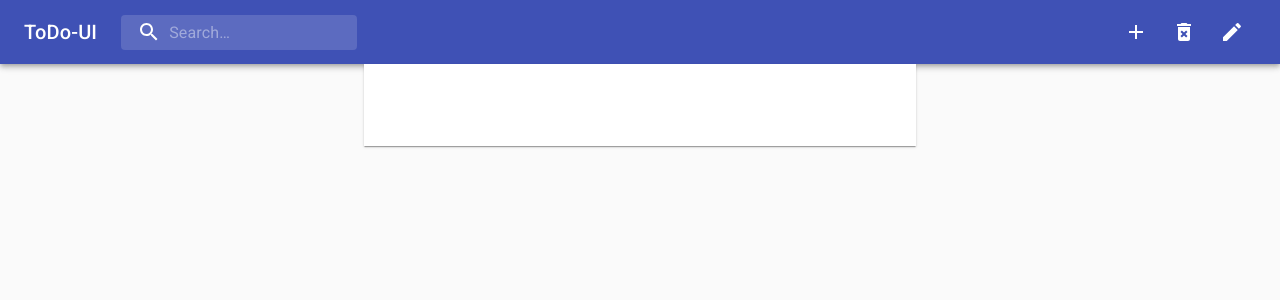
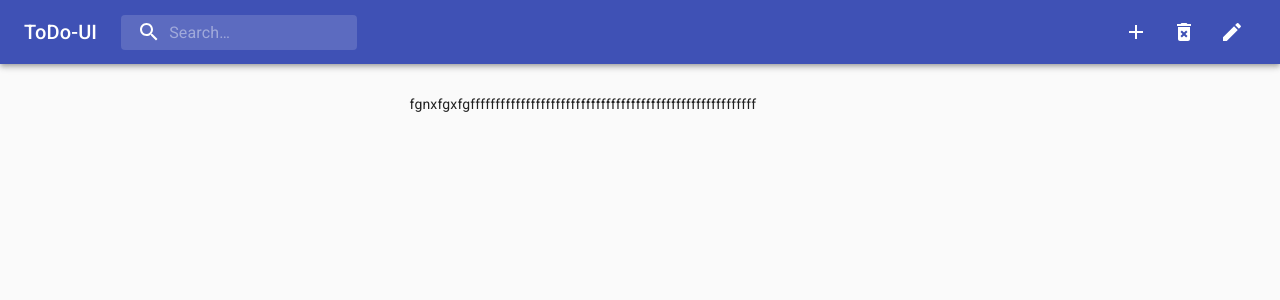
Before and after one commit to AlexandraMarkova/todos-indexeddb, a React (Create React App) app: page / in a window 1280 px wide. Shown: the top 300 px of the page. Built offline with nearby package versions, Linux system fonts and the light colour scheme.

Commit message:
позиционарует на странице leftTodosBar и workspace

```diff
--- a/src/App.js
+++ b/src/App.js
@@ -18,9 +18,10 @@ export default function App() {
     <Context.Provider value={{ open, handleOpen, handleClose }}>
       <div className="App">
         <header>
-          <div>
-            <PrimaryAppBar />
-          </div>
+          {/* <div> */}
+          <PrimaryAppBar />
+
+          {/* </div> */}
         </header>
         <main>
           <SideBar />
--- a/src/components/SideBar/SideBar.js
+++ b/src/components/SideBar/SideBar.js
@@ -16,13 +16,10 @@ import Context from '../../AppContext';
 import { useContext } from 'react';
 
 import TodoForm from '../TodoForm/TodoForm';
-// import TodoList from './components/TodoList/TodoList'
+import Workspace from '../Workspace/Workspace';
 
 import { Dialog } from '@material-ui/core';
-import {
-  // getTodos,
-  getVisibleTodos,
-} from '../../redux/todos-selectors';
+import { getVisibleTodos } from '../../redux/todos-selectors';
 import { getItems } from '../../redux/todos-operations';
 
 const useStyles = makeStyles(theme => ({
@@ -42,9 +39,9 @@ const useStyles = makeStyles(theme => ({
     top: 0,
     bottom: 'auto',
   },
-  grow: {
-    flexGrow: 1,
-  },
+  // grow: {
+  //   flexGrow: 1,
+  // },
   fabButton: {
     position: 'absolute',
     zIndex: 1,
@@ -52,6 +49,16 @@ const useStyles = makeStyles(theme => ({
     left: 0,
     right: 0,
     margin: '0 auto',
+  },
+  flexBar: {
+    display: 'flex',
+  },
+  leftTodosBar: {
+    flexBasis: '30%',
+  },
+  workspace: {
+    flexBasis: '70%',
+    padding: theme.spacing(2, 2, 0),
   },
 }));
 
@@ -69,7 +76,9 @@ export default function SideBar() {
     console.log('TodoList re-render') || (
       <React.Fragment>
         <CssBaseline />
-        <Container maxWidth="sm">
+        <Container maxWidth="xl">
+          <div className={classes.flexBar}>
+            <div className={classes.leftTodosBar}>
               <Dialog
                 className={classes.modal}
                 open={open}
@@ -80,12 +89,12 @@ export default function SideBar() {
                 <TodoForm onSave={handleClose} />
               </Dialog>
               <div className={classes.grow} />
-
+              {posts.length > 0 ? (
                 <Paper square className={classes.paper}>
                   <List className={classes.list}>
                     {posts.map(({ id, title, content, time }) => (
                       <React.Fragment key={id}>
-                  <ListItem>
+                        <ListItem button>
                           {/* <Card className={classes.root}>
                     <CardContent>
                       <Typography
@@ -119,6 +128,12 @@ export default function SideBar() {
                     ))}
                   </List>
                 </Paper>
+              ) : null}
+            </div>
+            <div className={classes.workspace}>
+              <Workspace />
+            </div>
+          </div>
         </Container>
       </React.Fragment>
     )
--- /dev/null
+++ b/src/components/Workspace/Workspace.js
@@ -0,0 +1,7 @@
+import React from 'react';
+
+const Workspace = () => (
+  <p> fgnxfgxfgfffffffffffffffffffffffffffffffffffffffffffffffffffffffff</p>
+);
+
+export default Workspace;
```
Also changed, not shown: src/components/TodoFilter/TodoFilter.js (deleted, +0 -22 lines), src/components/TodoList/TodoList.jsx (deleted, +0 -25 lines). Lines whose indentation alone changed are shown as unchanged.
